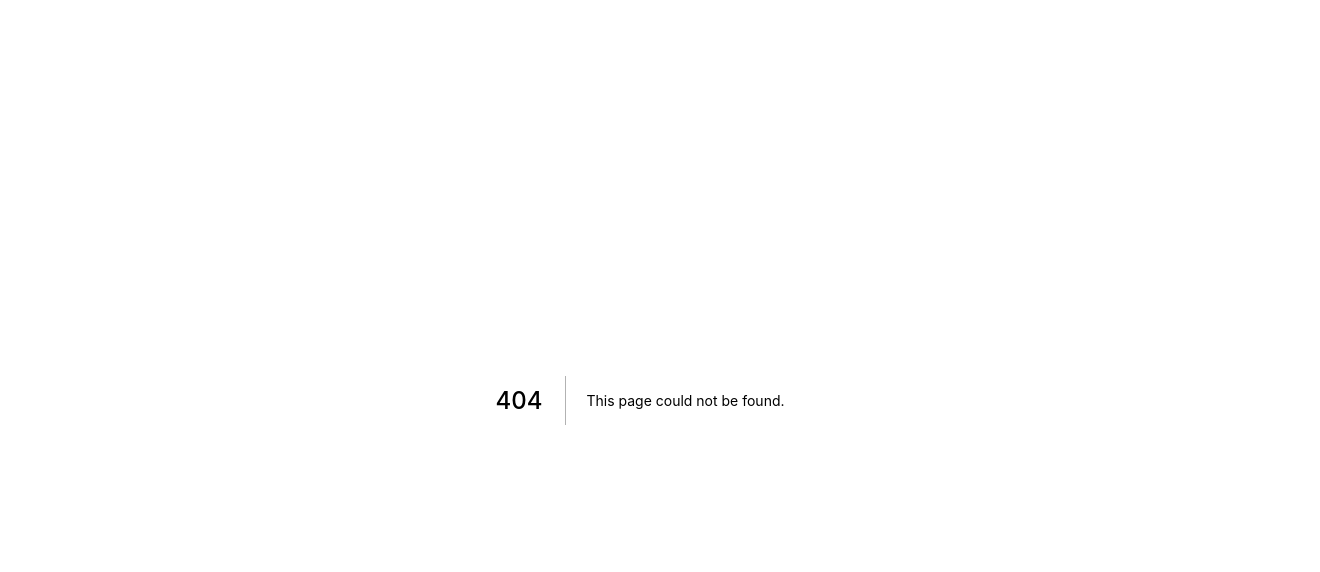
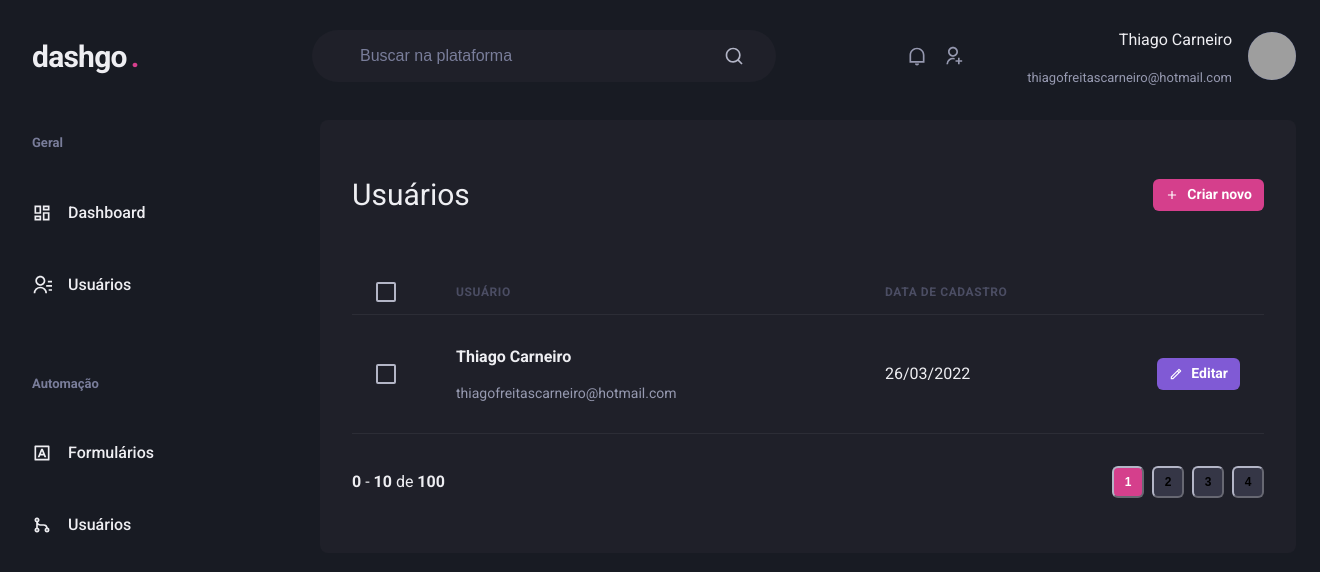
Before and after one commit to thiagofreitascarneiro/DashGo, a Next.js app: page /users in a window 1280 px wide. Before the commit this address had no page. Shown: the top 572 px of the page, 1320 px wide, since content can reach past the window. Built offline with nearby package versions, Linux system fonts and the light colour scheme; grey boxes are pictures that could not be loaded.

Commit message:
page users finalized

```diff
--- /dev/null
+++ b/src/components/Pagination.tsx
@@ -0,0 +1,65 @@
+import { Box, Button, Stack } from "@chakra-ui/react";
+
+export function Pagination() {
+    return (
+        <Stack
+            direction='row'
+            spacing='6'
+            mt='8'
+            justify='space-between'
+            align='center'
+        >
+            <Box>
+               <strong>0</strong> - <strong>10</strong> de <strong>100</strong>
+            </Box>
+           <Stack direction='row' spacing='2'>
+                <Button
+                    size='sm'
+                    fontSize='xs'
+                    width='4'
+                    colorScheme='pink'
+                    disabled
+                    _disabled={{
+                        bgColor: 'pink.500',
+                        cursor: 'default',
+                    }}
+                    >
+                        1
+                    </Button>
+                    <Button
+                    size='sm'
+                    fontSize='xs'
+                    width='4'
+                    bgColor='gray.700'
+                    _hover={{
+                        br: 'gray.500'
+                    }}
+                    >
+                        2
+                    </Button>
+                    <Button
+                    size='sm'
+                    fontSize='xs'
+                    width='4'
+                    bgColor='gray.700'
+                    _hover={{
+                        br: 'gray.500'
+                    }}
+                    >
+                        3
+                    </Button>
+                    <Button
+                    size='sm'
+                    fontSize='xs'
+                    width='4'
+                    bgColor='gray.700'
+                    _hover={{
+                        br: 'gray.500'
+                    }}
+                    >
+                        4
+                    </Button>
+           </Stack>
+        </Stack>
+    );
+}
--- /dev/null
+++ b/src/pages/users/index.tsx
@@ -0,0 +1,79 @@
+import { Box, Button, Checkbox, Flex, Heading,
+    Icon, Table, Tbody, Td, Th, Thead, Tr, Text } from "@chakra-ui/react";
+import { RiAddLine, RiPencilLine } from "react-icons/ri";
+import { Header } from "../../components/Header";
+import { Pagination } from "../../components/Pagination";
+import { Sidebar } from "../../components/Sidebar";
+
+export default function UserList() {
+    return (
+        <Box>
+            <Header/>
+
+            <Flex w="100%" my="6" maxWidth={1480} mx='auto' px='6'>
+                <Sidebar/>
+
+                <Box flex='1' borderRadius={8} bg='gray.800' p='8'>
+                    <Flex mb='8' justify='space-between' align='center'>
+                        <Heading size='lg' fontWeight='normal'> Usuários </Heading>
+
+                        <Button
+                        as ='a'
+                        size='sm'
+                        fontSize='sm'
+                        colorScheme='pink'
+                        leftIcon={<Icon as={RiAddLine} />}
+                        >
+                            Criar novo
+                        </Button>
+                    </Flex>
+
+                  <Table colorScheme='whiteAlpha'>
+                      <Thead>
+                          <Tr>
+                              <Th px='6' color='gray.300' width='8'>
+                              <Checkbox colorScheme='pink'/>
+                              </Th>
+                              <Th>
+                                  Usuário
+                              </Th>
+                              <Th>
+                                  Data de cadastro
+                              </Th>
+                              <Th width='8'></Th>
+                          </Tr>
+                      </Thead>
+                      <Tbody>
+                          <Tr>
+                              <Td px='6'>
+                                <Checkbox colorScheme='pink'/>
+                              </Td>
+                              <Td>
+                                  <Box>
+                                    <Text fontWeight='bold'>Thiago Carneiro</Text>
+                                    <Text fontSize='sm' color='gray.300'>thiagofreitascarneiro@hotmail.com</Text>
+                                  </Box>
+                              </Td>
+                              <Td>26/03/2022</Td>
+                              <Td>
+                                <Button
+                                as ='a'
+                                size='sm'
+                                fontSize='sm'
+                                colorScheme='purple'
+                                leftIcon={<Icon as={RiPencilLine} />}
+                                >
+                                    Editar
+                                </Button>
+                              </Td>
+                          </Tr>
+
+                      </Tbody>
+                  </Table>
+
+                 <Pagination/>
+                </Box>
+            </Flex>
+        </Box>
+    )
+}
```
Also changed, not shown: src/pages/users/create.tsx (added, +42 -0 lines).
